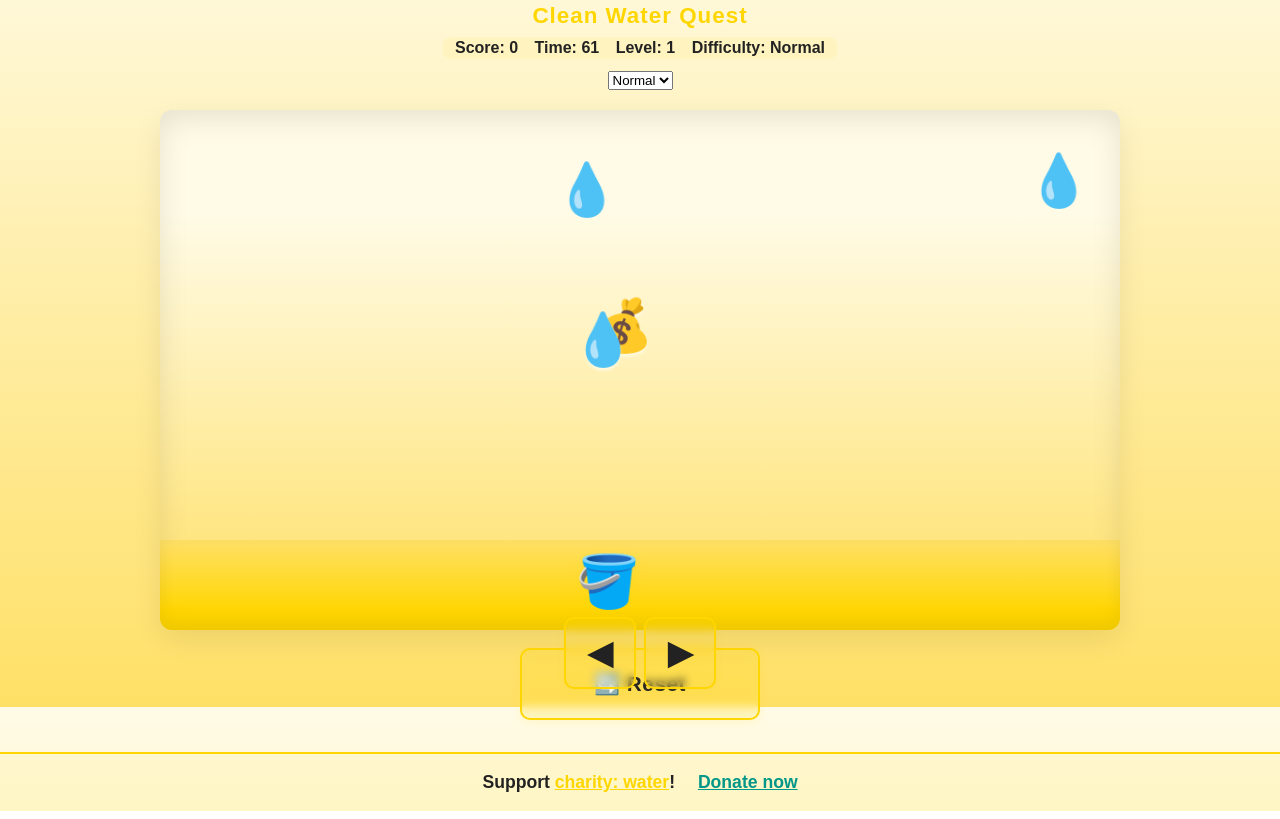
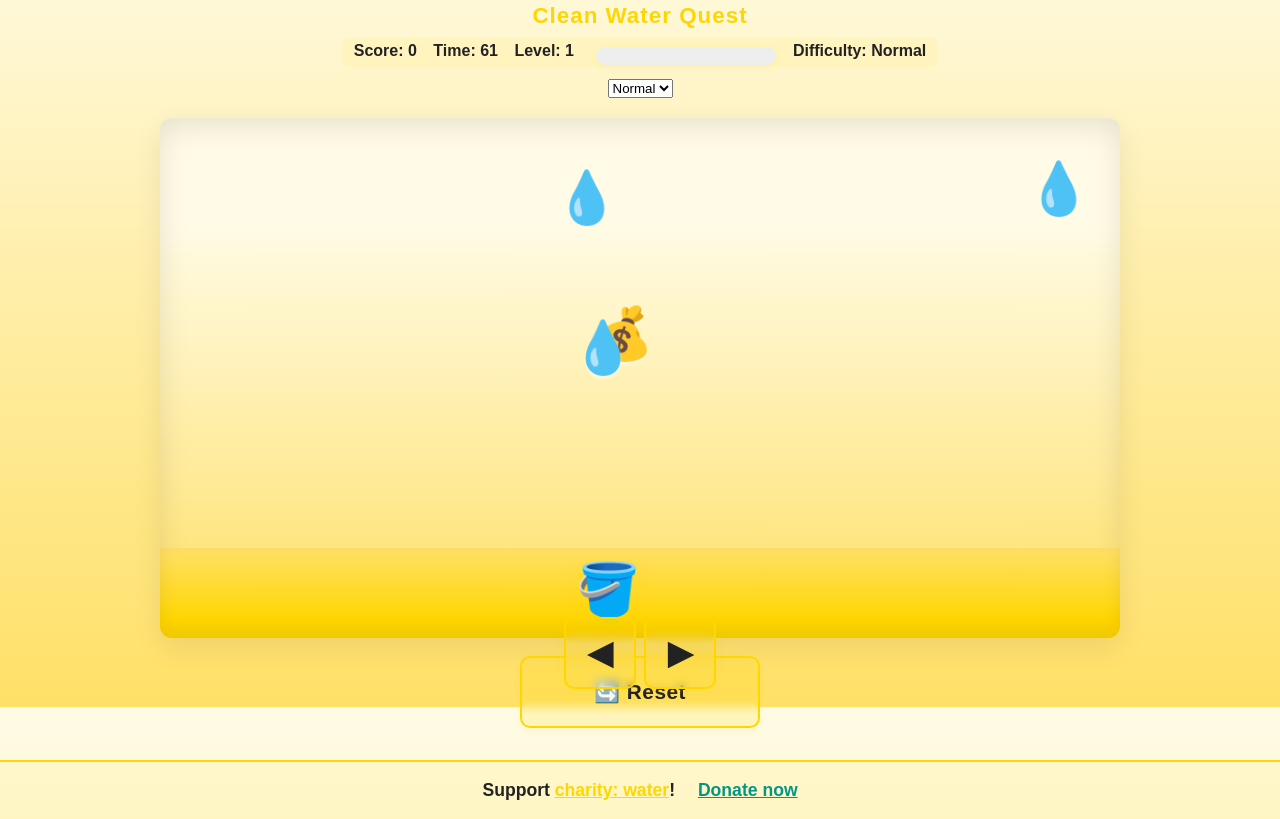
Before and after one commit to cmoncausf/Clean-Water-Quest-, a plain HTML site: page index.html in a window 1280 px wide. Both pictures are taken after a click on the button "▶ Start Game". Shown: the part 93-912 px from the top of the page. Drawn offline with Linux system fonts and the light colour scheme.

Commit message:
Final Attempt

```diff
--- a/clean-water-quest.js
+++ b/clean-water-quest.js
@@ -249,6 +249,15 @@ function updateScore(){
     showCongrats();
     endGame(true);
   }
+  updatePurityBar();
+}
+
+function updatePurityBar() {
+  // Example: purity is percent of SCORE_OBJECTIVE, clamped 0-100
+  const purityBar = document.getElementById('purityBar');
+  let percent = Math.max(0, Math.min(100, Math.round((score / SCORE_OBJECTIVE) * 100)));
+  purityBar.style.width = percent + '%';
+  purityBar.style.background = percent > 70 ? '#009688' : percent > 40 ? '#ffd600' : '#e53935';
 }
 
 function updateScoreboard() {
@@ -476,6 +485,7 @@ document.addEventListener('DOMContentLoaded', function() {
       spawnLoop();
       startTimer();
       startLevel(0);
+      updatePurityBar();
       gameInitialized = true;
     }
   });
--- a/index.html
+++ b/index.html
@@ -33,6 +33,10 @@
                     <span id="score">Score: 0</span>
                           <span style="margin-left:12px" id="timer">Time: 30</span>
                               <span style="margin-left:12px" id="level">Level: 1</span>
+                              <!-- Purity Bar -->
+  <div id="purityBarContainer" style="margin-top:8px;width:180px;height:18px;background:#eee;border-radius:9px;overflow:hidden;display:inline-block;vertical-align:middle;margin-left:18px;">
+    <div id="purityBar" style="height:100%;width:0%;background:#009688;transition:width 0.3s;"></div>
+  </div>
                                 </div>
                                 <!-- You may remove the purity bar container if not needed -->
                                 </header>
```
